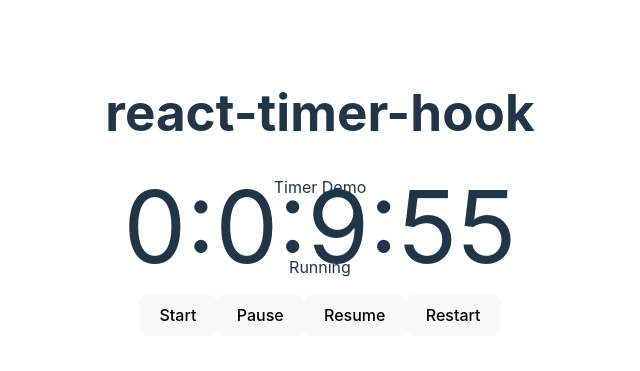
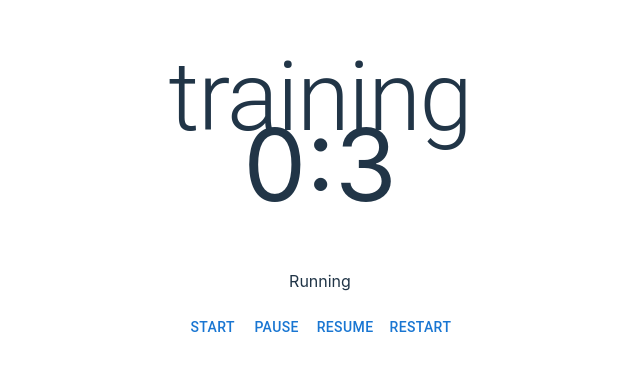
Before and after one commit to LuccccccK/training-timer, a React (Vite) app: page / in a window 1280 px wide. Shown: the part 207-578 px from the top of the page, without its empty margins (320-960 px from the left). Built offline with nearby package versions, Linux system fonts and the light colour scheme.

Commit message:
筋トレとインターバルのタイマーを切り替えながらループするように修正

```diff
--- a/src/App.tsx
+++ b/src/App.tsx
@@ -1,10 +1,10 @@
 import './App.css'
-import Timer from './components/timer'
+import MyTimer from './components/timer'
 
 function App() {
   return (
     <div className="App">
-      <Timer></Timer>
+      <MyTimer></MyTimer>
     </div>
   )
 }
--- a/src/components/timer.tsx
+++ b/src/components/timer.tsx
@@ -1,53 +1,62 @@
 import { useTimer } from "react-timer-hook";
+import { Box, Button, Typography } from '@mui/material';
+import { useEffect, useState } from "react";
 
-function MyTimer({ expiryTimestamp }: { expiryTimestamp: Date }) {
+type mode = 'training' | 'interval';
+
+const trainingTimerSeconds = 5; // タイマー秒数
+const intervalTimerSeconds = 3; // インターバル用タイマー秒数
+const timerCounter = 2; // タイマー繰り返し回数
+
+const getDateForTimer = (seconds: number) => {
+  const timerDate = new Date();
+  timerDate.setSeconds(timerDate.getSeconds() + seconds);
+  return timerDate;
+}
+
+function MyTimer() {
+  const expiryTimestamp = getDateForTimer(intervalTimerSeconds);
+  const [counter, setCounter] = useState(1);
+  const [mode, setMode] = useState('interval' as mode);
+
   const {
-    seconds,
-    minutes,
-    hours,
-    days,
-    isRunning,
-    start,
-    pause,
-    resume,
-    restart,
+    seconds, minutes, isRunning,
+    start, pause, resume, restart
   } = useTimer({
+    autoStart: false,
     expiryTimestamp,
-    onExpire: () => console.warn("onExpire called"),
+    onExpire: () => { callback() },
   });
 
+  const callback = () => {
+    // NOTE: onExpire の Callback で restart を呼び出しても意図通りに動作しない
+    setMode((mode == 'interval') ? 'training' : 'interval');
+    setCounter(counter + 1);
+  }
+
+  useEffect(() => {
+    if (timerCounter < counter) {
+      return;
+    }
+    const timerSeconds = (mode == 'interval') ? intervalTimerSeconds : trainingTimerSeconds;
+    restart(getDateForTimer(timerSeconds))
+  }, [isRunning])
+
   return (
-    <div style={{ textAlign: "center" }}>
-      <h1>react-timer-hook </h1>
-      <p>Timer Demo</p>
-      <div style={{ fontSize: "100px" }}>
-        <span>{days}</span>:<span>{hours}</span>:<span>{minutes}</span>:
-        <span>{seconds}</span>
-      </div>
+    <Box style={{ textAlign: "center" }}>
+      <Typography variant="h1" component="h2">
+        {mode}
+      </Typography>
+      <Box style={{ fontSize: "100px", height: "100px" }}>
+        {minutes}:{seconds}
+      </Box>
       <p>{isRunning ? "Running" : "Not running"}</p>
-      <button onClick={start}>Start</button>
-      <button onClick={pause}>Pause</button>
-      <button onClick={resume}>Resume</button>
-      <button
-        onClick={() => {
-          // Restarts to 5 minutes timer
-          const time = new Date();
-          time.setSeconds(time.getSeconds() + 300);
-          restart(time as Date);
-        }}
-      >
-        Restart
-      </button>
-    </div>
+      <Button onClick={start}>Start</Button>
+      <Button onClick={pause}>Pause</Button>
+      <Button onClick={resume}>Resume</Button>
+      <Button onClick={() => { restart(getDateForTimer(trainingTimerSeconds)) }} >Restart</Button>
+    </Box>
   );
 }
 
-export default function Timer() {
-  const time = new Date();
-  time.setSeconds(time.getSeconds() + 600); // 10 minutes timer
-  return (
-    <div>
-      <MyTimer expiryTimestamp={time as Date} />
-    </div>
-  );
-}
+export default MyTimer;
```
